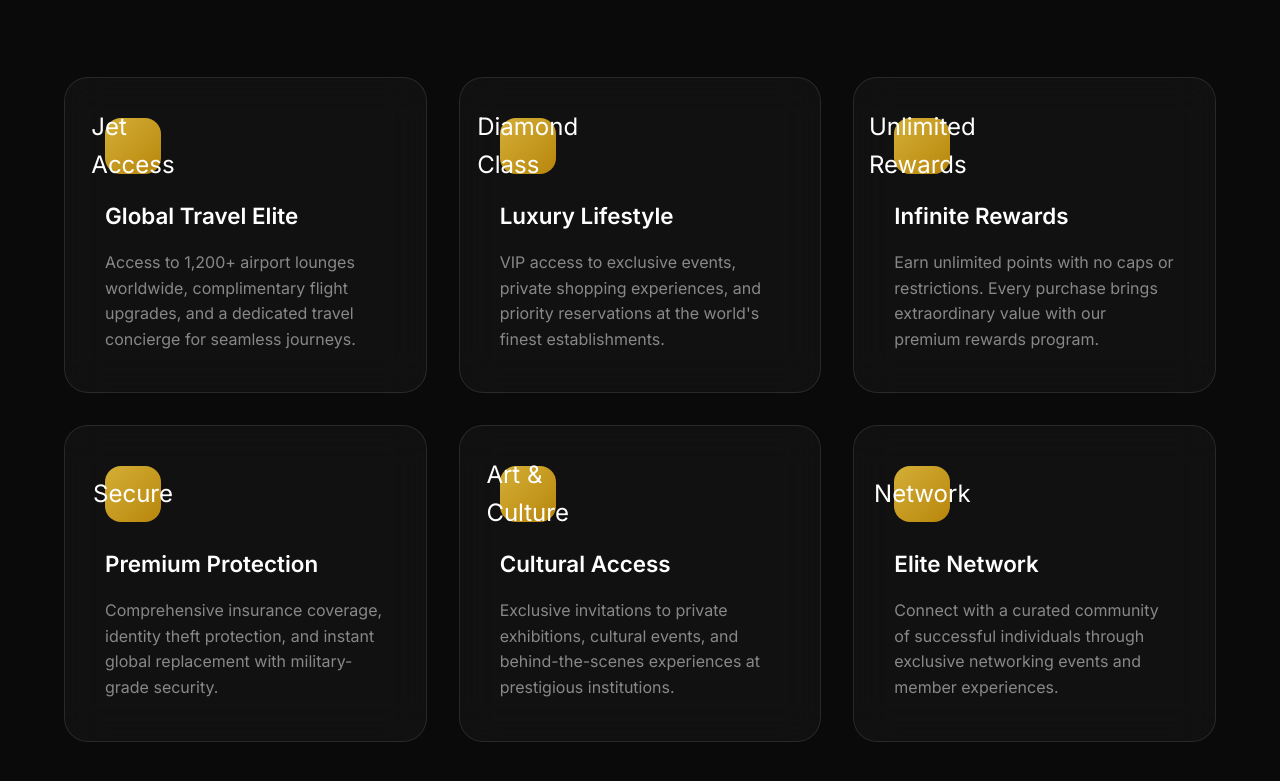
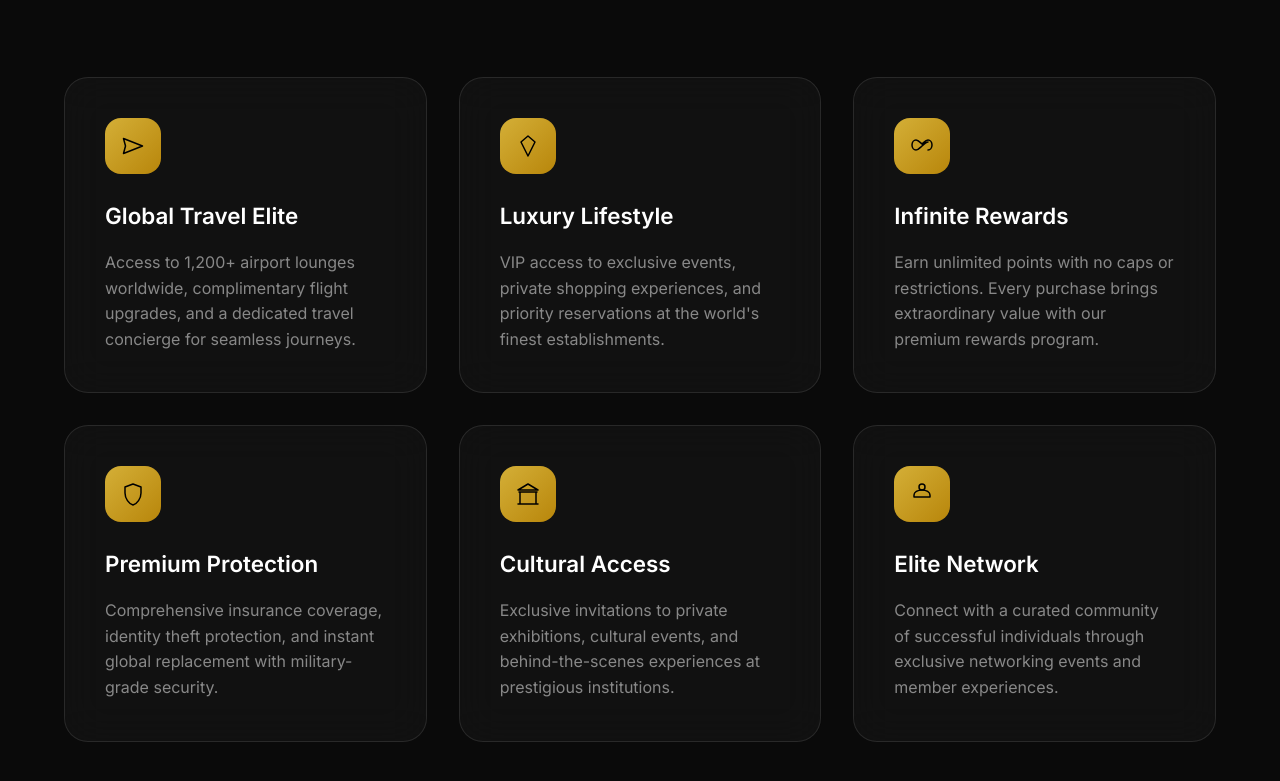
Before and after one commit to apschauhan03/creditCardVionix, a plain HTML site: page index.html in a window 1280 px wide. Shown: the part 1103-1884 px from the top of the page. Drawn offline with Linux system fonts and the light colour scheme.

Commit message:
Update index.html

```diff
--- a/index.html
+++ b/index.html
@@ -802,43 +802,63 @@
 
 
 
-            <div class="features-grid">
+
+   <div class="features-grid">
     <div class="feature-card">
-        <div class="feature-icon"><span>Jet Access</span></div>
+        <div class="feature-icon">
+            <!-- Jet Icon -->
+            <svg xmlns="http://www.w3.org/2000/svg" width="24" height="24" fill="none" stroke="#000" stroke-width="1.5" stroke-linecap="round" stroke-linejoin="round"><path d="M2.5 19.5L21.5 12L2.5 4.5L4.5 12Z"/></svg>
+        </div>
         <h3 class="feature-title">Global Travel Elite</h3>
         <p class="feature-description">Access to 1,200+ airport lounges worldwide, complimentary flight upgrades, and a dedicated travel concierge for seamless journeys.</p>
     </div>
 
     <div class="feature-card">
-        <div class="feature-icon"><span>Diamond Class</span></div>
+        <div class="feature-icon">
+            <!-- Diamond Icon -->
+            <svg xmlns="http://www.w3.org/2000/svg" width="24" height="24" fill="none" stroke="#000" stroke-width="1.5" stroke-linecap="round" stroke-linejoin="round"><polygon points="12 2 19 8 12 22 5 8 12 2"/></svg>
+        </div>
         <h3 class="feature-title">Luxury Lifestyle</h3>
         <p class="feature-description">VIP access to exclusive events, private shopping experiences, and priority reservations at the world's finest establishments.</p>
     </div>
 
     <div class="feature-card">
-        <div class="feature-icon"><span>Unlimited Rewards</span></div>
+        <div class="feature-icon">
+            <!-- Reward/Infinity Icon -->
+            <svg xmlns="http://www.w3.org/2000/svg" width="24" height="24" fill="none" stroke="#000" stroke-width="1.5" stroke-linecap="round" stroke-linejoin="round"><path d="M18 8C15.79 8 14 10.24 12 12C10 13.76 8.21 16 6 16C3.79 16 2 13.76 2 11C2 8.24 3.79 6 6 6C8.21 6 10 8.24 12 10C14 8.24 15.79 6 18 6C20.21 6 22 8.24 22 11C22 13.76 20.21 16 18 16"/></svg>
+        </div>
         <h3 class="feature-title">Infinite Rewards</h3>
         <p class="feature-description">Earn unlimited points with no caps or restrictions. Every purchase brings extraordinary value with our premium rewards program.</p>
     </div>
 
     <div class="feature-card">
-        <div class="feature-icon"><span>Secure</span></div>
+        <div class="feature-icon">
+            <!-- Shield Icon -->
+            <svg xmlns="http://www.w3.org/2000/svg" width="24" height="24" fill="none" stroke="#000" stroke-width="1.5" stroke-linecap="round" stroke-linejoin="round"><path d="M12 2L4 5v6c0 5.55 3.84 10.74 8 12c4.16-1.26 8-6.45 8-12V5l-8-3z"/></svg>
+        </div>
         <h3 class="feature-title">Premium Protection</h3>
         <p class="feature-description">Comprehensive insurance coverage, identity theft protection, and instant global replacement with military-grade security.</p>
     </div>
 
     <div class="feature-card">
-        <div class="feature-icon"><span>Art & Culture</span></div>
+        <div class="feature-icon">
+            <!-- Museum Icon -->
+            <svg xmlns="http://www.w3.org/2000/svg" width="24" height="24" fill="none" stroke="#000" stroke-width="1.5" stroke-linecap="round" stroke-linejoin="round"><path d="M3 10h18M4 22V10m16 12V10M2 22h20M12 2l10 6H2l10-6z"/></svg>
+        </div>
         <h3 class="feature-title">Cultural Access</h3>
         <p class="feature-description">Exclusive invitations to private exhibitions, cultural events, and behind-the-scenes experiences at prestigious institutions.</p>
     </div>
 
     <div class="feature-card">
-        <div class="feature-icon"><span>Network</span></div>
+        <div class="feature-icon">
+            <!-- Network/People Icon -->
+            <svg xmlns="http://www.w3.org/2000/svg" width="24" height="24" fill="none" stroke="#000" stroke-width="1.5" stroke-linecap="round" stroke-linejoin="round"><circle cx="12" cy="5" r="3"/><path d="M12 8c-4.418 0-8 2.239-8 5v2h16v-2c0-2.761-3.582-5-8-5z"/></svg>
+        </div>
         <h3 class="feature-title">Elite Network</h3>
         <p class="feature-description">Connect with a curated community of successful individuals through exclusive networking events and member experiences.</p>
     </div>
 </div>
+
 
         </div>
     </section>
```
